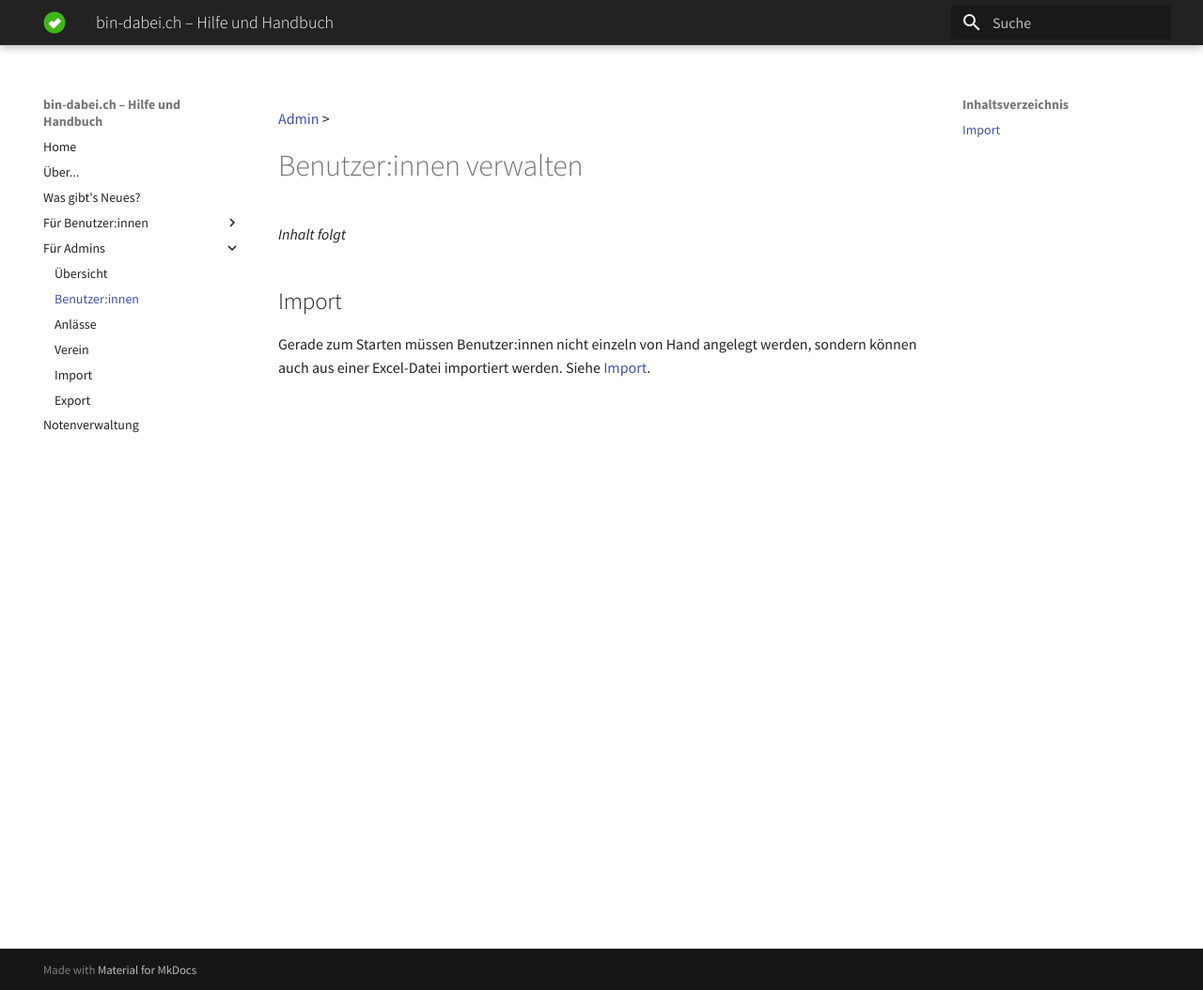
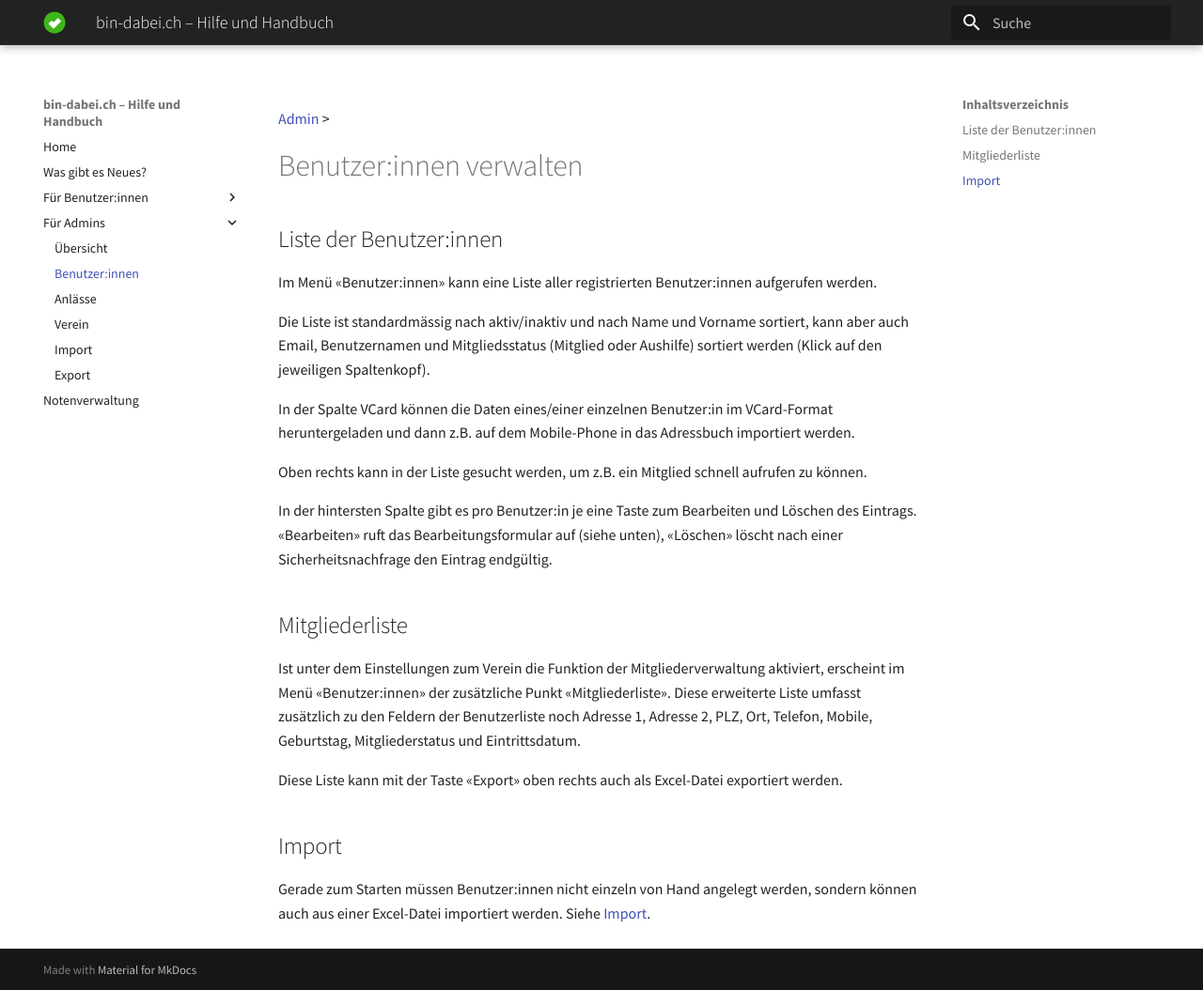
Before and after one commit to ritterg/bin-dabei-dokumentation, an MkDocs documentation site: the page built from docs/admin/benutzer.md, in a window 1280 px wide and 1054 px high. Shown: the whole window at 94% size. Built offline with MkDocs 1.6.1 and Material for MkDocs 9.7.7, drawn with Linux system fonts in a browser that asks for light colours; some web fonts are replaced.

Commit message:
benutzer

```diff
--- a/docs/admin/benutzer.md
+++ b/docs/admin/benutzer.md
@@ -2,7 +2,22 @@
 
 # Benutzer:innen verwalten
 
-*Inhalt folgt*
+## Liste der Benutzer:innen
+Im Menü «Benutzer:innen» kann eine Liste aller registrierten Benutzer:innen aufgerufen werden.
+
+Die Liste ist standardmässig nach aktiv/inaktiv und nach Name und Vorname sortiert, kann aber auch Email, Benutzernamen und Mitgliedsstatus (Mitglied oder Aushilfe) sortiert werden (Klick auf den jeweiligen Spaltenkopf).
+
+In der Spalte VCard können die Daten eines/einer einzelnen Benutzer:in im VCard-Format heruntergeladen und dann z.B. auf dem Mobile-Phone in das Adressbuch importiert werden.
+
+Oben rechts kann in der Liste gesucht werden, um z.B. ein Mitglied schnell aufrufen zu können.
+
+In der hintersten Spalte gibt es pro Benutzer:in je eine Taste zum Bearbeiten und Löschen des Eintrags.
+«Bearbeiten» ruft das Bearbeitungsformular auf (siehe unten), «Löschen» löscht nach einer Sicherheitsnachfrage den Eintrag endgültig.
+
+## Mitgliederliste
+Ist unter dem Einstellungen zum Verein die Funktion der Mitgliederverwaltung aktiviert, erscheint im Menü «Benutzer:innen» der zusätzliche Punkt «Mitgliederliste». Diese erweiterte Liste umfasst zusätzlich zu den Feldern der Benutzerliste noch Adresse 1, Adresse 2, PLZ, Ort, Telefon, Mobile, Geburtstag, Mitgliederstatus und Eintrittsdatum.
+
+Diese Liste kann mit der Taste «Export» oben rechts auch als Excel-Datei exportiert werden.
 
 ## Import
 Gerade zum Starten müssen Benutzer:innen nicht einzeln von Hand angelegt werden, sondern können auch aus einer Excel-Datei importiert werden. Siehe [Import](/admin/import).
--- a/mkdocs.yml
+++ b/mkdocs.yml
@@ -28,8 +28,7 @@ markdown_extensions:
       permalink: true
 nav:
   - Home: index.md
-  - Über...: about.md
-  - Was gibt's Neues?: changelog.md
+  - Was gibt es Neues?: changelog.md
   - Für Benutzer:innen:
     - Übersicht: user/index.md
     - Einschreiben für Anlässe: user/einschreiben.md
```
Also changed, not shown: docs/about.md (deleted, +0 -23 lines).
